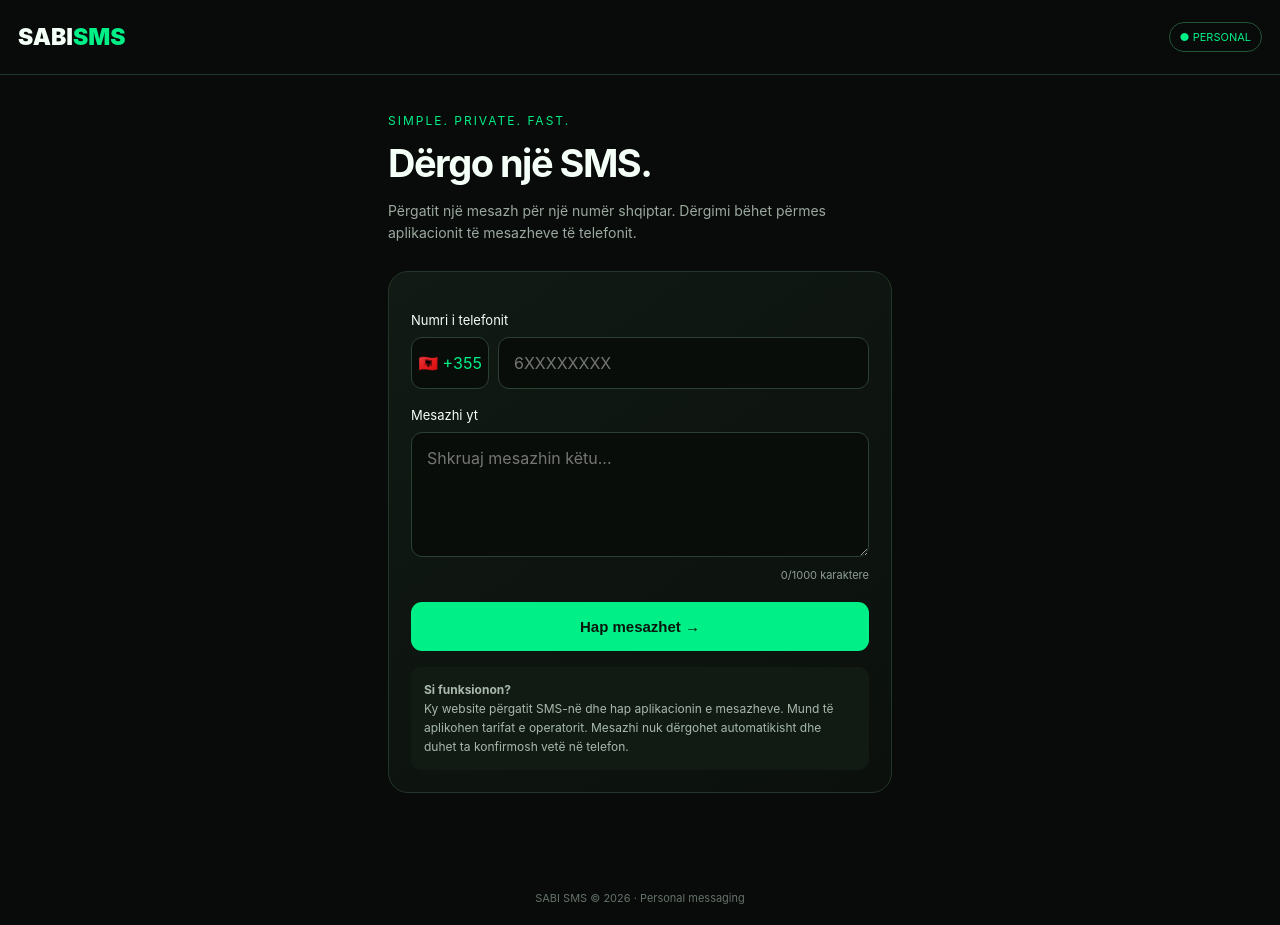
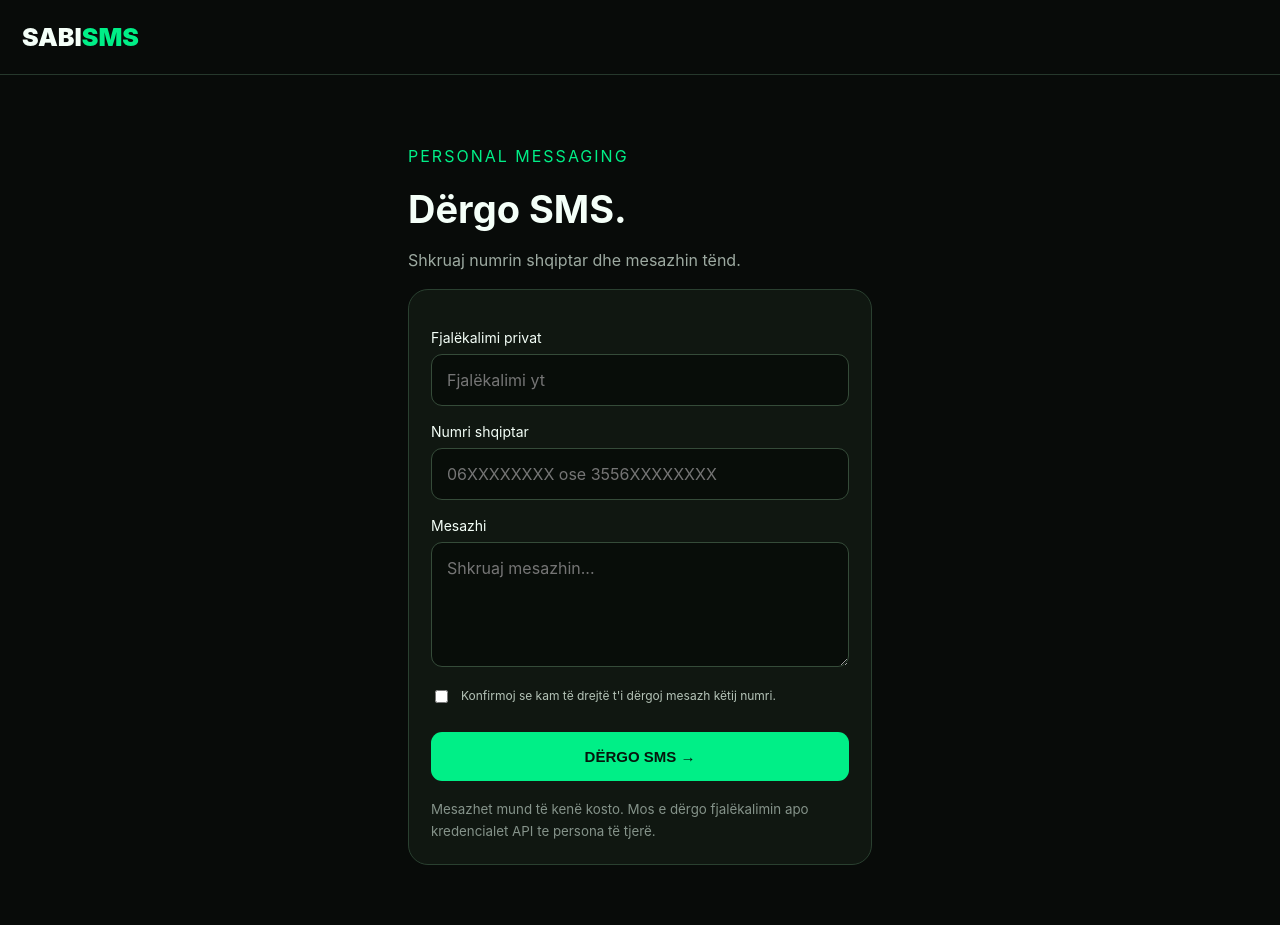
Before and after one commit to babasabfreefire10-ship-it/sabi-sms, a plain HTML site: page index.html in a window 1280 px wide. Drawn offline with Linux system fonts and the light colour scheme.

Commit message:
Update index.html

```diff
--- a/index.html
+++ b/index.html
@@ -3,146 +3,119 @@
 <html lang="sq">
 <head>
 <meta charset="UTF-8">
-  <meta name="viewport" content="width=device-width, initial-scale=1">
+<meta name="viewport" content="width=device-width,initial-scale=1">
 <meta name="theme-color" content="#080b09">
 <title>SABI SMS</title>
 <style>
-    * { box-sizing: border-box; }
-    body {
-      margin: 0; min-height: 100vh;
-      background: #080b09; color: #f4fff8;
-      font-family: -apple-system, BlinkMacSystemFont, Arial, sans-serif;
-    }
-    header {
-      padding: 22px 18px; border-bottom: 1px solid #20372a;
-      display: flex; align-items: center; justify-content: space-between;
-    }
-    .logo { font-size: 23px; font-weight: 900; }
-    .logo span { color: #00ef87; }
-    .status {
-      font-size: 11px; color: #00ef87;
-      border: 1px solid #24553a; padding: 7px 10px; border-radius: 20px;
-    }
-    main { max-width: 540px; margin: 38px auto; padding: 0 18px 40px; }
-    .eyebrow { color: #00ef87; font-size: 12px; letter-spacing: 2px; }
-    h1 { font-size: 38px; margin: 12px 0; letter-spacing: -1.5px; }
-    .sub { color: #9ca99f; line-height: 1.6; font-size: 14px; }
-    .panel {
-      margin-top: 26px; padding: 22px;
-      border: 1px solid #23362a; border-radius: 20px;
-      background: linear-gradient(145deg, #111a14, #0b100d);
-    }
-    label { display: block; margin: 18px 0 9px; font-size: 13px; }
-    input, textarea {
-      width: 100%; border: 1px solid #2c4032;
-      background: #080d09; color: white; padding: 15px;
-      border-radius: 11px; font: inherit; outline: none;
-    }
-    input:focus, textarea:focus { border-color: #00ef87; }
-    textarea { resize: vertical; min-height: 125px; }
-    .phone { display: flex; gap: 9px; }
-    .prefix {
-      display: flex; align-items: center; justify-content: center;
-      min-width: 78px; border: 1px solid #2c4032;
-      border-radius: 11px; background: #080d09; color: #00ef87;
-    }
-    button {
-      width: 100%; margin-top: 20px; padding: 16px;
-      background: #00ef87; color: #06170d; border: 0;
-      border-radius: 11px; font-weight: 800; font-size: 15px;
-      cursor: pointer;
-    }
-    button:active { transform: scale(.99); }
-    .notice {
-      margin-top: 16px; padding: 13px; border-radius: 10px;
-      background: #111b14; color: #a8b9ac; font-size: 12px;
-      line-height: 1.6;
-    }
-    #result { margin-top: 15px; font-size: 13px; line-height: 1.6; }
-    .count { color: #8e9d92; text-align: right; font-size: 11px; margin-top: 7px; }
-    footer { text-align: center; color: #657269; font-size: 11px; padding: 20px; }
+*{box-sizing:border-box}
+body{margin:0;background:#080b09;color:#f4fff8;
+font-family:-apple-system,BlinkMacSystemFont,Arial,sans-serif}
+header{padding:22px;border-bottom:1px solid #26382c}
+.logo{font-size:25px;font-weight:900}
+.logo span{color:#00ef87}
+main{max-width:500px;margin:35px auto;padding:18px}
+h1{font-size:38px;margin:10px 0}
+p{color:#9daaa1;line-height:1.6}
+.panel{background:#101711;border:1px solid #2a4030;
+border-radius:20px;padding:22px}
+label{display:block;margin:17px 0 8px;font-size:14px}
+input,textarea{width:100%;padding:15px;background:#080d09;
+color:white;border:1px solid #354b39;border-radius:11px;font:inherit}
+textarea{min-height:125px;resize:vertical}
+button{width:100%;padding:16px;margin-top:18px;border:0;
+border-radius:11px;background:#00ef87;color:#05160c;
+font-weight:800;font-size:15px}
+.check{display:flex;gap:10px;align-items:start;font-size:12px;
+color:#b4c3b7;line-height:1.5;margin-top:16px}
+.check input{width:auto;margin-top:3px}
+#result{font-size:13px;overflow-wrap:anywhere;margin-top:18px}
+small{color:#85938a;line-height:1.6;display:block;margin-top:15px}
 </style>
 </head>
 <body>
-  <header>
-    <div class="logo">SABI<span>SMS</span></div>
-    <div class="status">● PERSONAL</div>
-  </header>
-
+<header><div class="logo">SABI<span>SMS</span></div></header>
 <main>
-    <div class="eyebrow">SIMPLE. PRIVATE. FAST.</div>
-    <h1>Dërgo një SMS.</h1>
-    <p class="sub">
-      Përgatit një mesazh për një numër shqiptar.
-      Dërgimi bëhet përmes aplikacionit të mesazheve të telefonit.
-    </p>
+  <p style="color:#00ef87;letter-spacing:2px">PERSONAL MESSAGING</p>
+  <h1>Dërgo SMS.</h1>
+  <p>Shkruaj numrin shqiptar dhe mesazhin tënd.</p>
 
   <section class="panel">
-      <form id="smsForm">
-        <label for="phone">Numri i telefonit</label>
-        <div class="phone">
-          <div class="prefix">🇦🇱 +355</div>
-          <input id="phone" type="tel" inputmode="numeric"
-            placeholder="6XXXXXXXX" maxlength="9" required>
-        </div>
+    <form id="form">
+      <label for="password">Fjalëkalimi privat</label>
+      <input id="password" type="password" required
+        autocomplete="current-password" placeholder="Fjalëkalimi yt">
 
-        <label for="message">Mesazhi yt</label>
-        <textarea id="message" maxlength="1000"
-          placeholder="Shkruaj mesazhin këtu..." required></textarea>
-        <div class="count"><span id="chars">0</span>/1000 karaktere</div>
+      <label for="phone">Numri shqiptar</label>
+      <input id="phone" type="tel" required
+        inputmode="numeric" placeholder="06XXXXXXXX ose 3556XXXXXXXX">
 
-        <button type="submit">Hap mesazhet →</button>
+      <label for="text">Mesazhi</label>
+      <textarea id="text" required maxlength="1000"
+        placeholder="Shkruaj mesazhin..."></textarea>
+
+      <label class="check">
+        <input id="confirm" type="checkbox" required>
+        <span>Konfirmoj se kam të drejtë t'i dërgoj mesazh këtij numri.</span>
+      </label>
+
+      <button id="send" type="submit">DËRGO SMS →</button>
       <div id="result" role="status"></div>
+      <small>Mesazhet mund të kenë kosto. Mos e dërgo
+      fjalëkalimin apo kredencialet API te persona të tjerë.</small>
     </form>
-
-      <div class="notice">
-        <strong>Si funksionon?</strong><br>
-        Ky website përgatit SMS-në dhe hap aplikacionin e mesazheve.
-        Mund të aplikohen tarifat e operatorit. Mesazhi nuk dërgohet
-        automatikisht dhe duhet ta konfirmosh vetë në telefon.
-      </div>
   </section>
 </main>
 
-  <footer>SABI SMS © 2026 · Personal messaging</footer>
+<script>
+const form = document.getElementById("form");
+const result = document.getElementById("result");
+const button = document.getElementById("send");
 
-  <script>
-    const form = document.getElementById("smsForm");
-    const phone = document.getElementById("phone");
-    const message = document.getElementById("message");
-    const result = document.getElementById("result");
+form.addEventListener("submit", async (e) => {
+  e.preventDefault();
 
-    message.addEventListener("input", () => {
-      document.getElementById("chars").textContent = message.value.length;
-    });
+  let phone = document.getElementById("phone").value
+    .replace(/[\s()+-]/g, "");
 
-    form.addEventListener("submit", (event) => {
-      event.preventDefault();
+  if (phone.startsWith("0")) phone = "355" + phone.slice(1);
 
-      const number = phone.value.replace(/[\s-]/g, "");
-      const text = message.value.trim();
-
-      if (!/^6\d{8}$/.test(number)) {
-        result.textContent =
-          "Kontrollo numrin: shkruaj 9 shifra, duke filluar me 6.";
-        result.style.color = "#ff9d9d";
+  if (!/^3556\d{8}$/.test(phone)) {
+    result.textContent = "Kontrollo numrin shqiptar.";
+    result.style.color = "#ff9292";
     return;
   }
 
-      if (!text) {
-        result.textContent = "Shkruaj një mesazh përpara se të vazhdosh.";
-        result.style.color = "#ff9d9d";
-        return;
-      }
-
-      const destination = "+355" + number;
-      const url = "sms:" + destination + "?body=" + encodeURIComponent(text);
-
-      result.textContent =
-        "Po hap aplikacionin e mesazheve. Kontrollo numrin dhe shtyp Dërgo.";
+  button.disabled = true;
+  button.textContent = "DUKE DËRGUAR...";
+  result.textContent = "Po kontaktohet serveri...";
   result.style.color = "#00ef87";
 
-      window.location.href = url;
+  try {
+    const response = await fetch("/api/send", {
+      method: "POST",
+      headers: { "Content-Type": "application/json" },
+      body: JSON.stringify({
+        password: document.getElementById("password").value,
+        phone,
+        text: document.getElementById("text").value.trim(),
+        confirm: document.getElementById("confirm").checked
+      })
+    });
+
+    const data = await response.json();
+    result.textContent = data.ok
+      ? data.message + (data.messageId ? " ID: " + data.messageId : "")
+      : data.error || "Dërgimi dështoi.";
+
+    result.style.color = data.ok ? "#00ef87" : "#ff9292";
+  } catch {
+    result.textContent =
+      "Nuk u lidh dot me serverin. Kontrollo konfigurimin.";
+    result.style.color = "#ff9292";
+  } finally {
+    button.disabled = false;
+    button.textContent = "DËRGO SMS →";
+  }
 });
 </script>
 </body>
```
Lines whose indentation alone changed are shown as unchanged.
